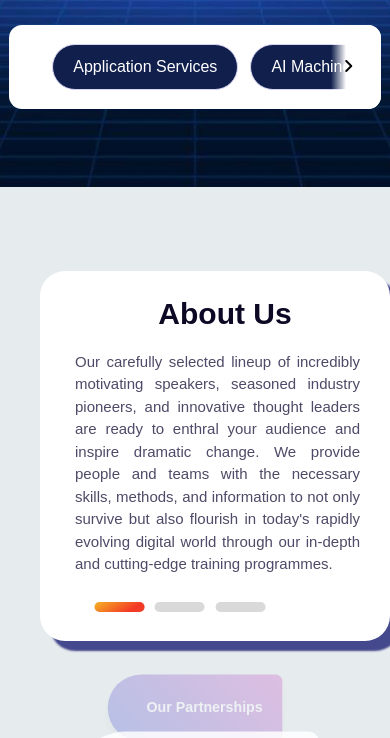
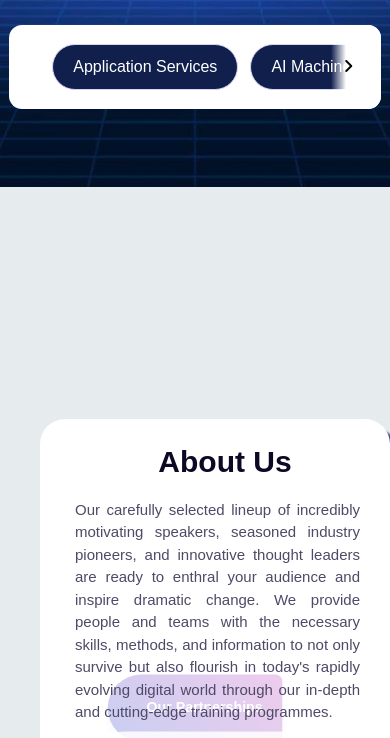
Before and after one commit to gdhiCare/gdhicare.github.io, a plain HTML site: page index.html in a window 390 px wide. Shown: the part 1501-2239 px from the top of the page. Drawn offline with nearby package versions, Linux system fonts and the light colour scheme; files whose address does not match are found by name.

Commit message:
Update styles.css
blog-card line 1443, top value change

```diff
--- a/css/styles.css
+++ b/css/styles.css
@@ -1439,7 +1439,8 @@ nav a:hover span{
     .blog-card{
       width: 350px;
       left: 40px;
-      top: 210%;
+/*       top: 210%; */
+      top: 1920px;
     }
     .inner-part .img1{
       display: none;
```
